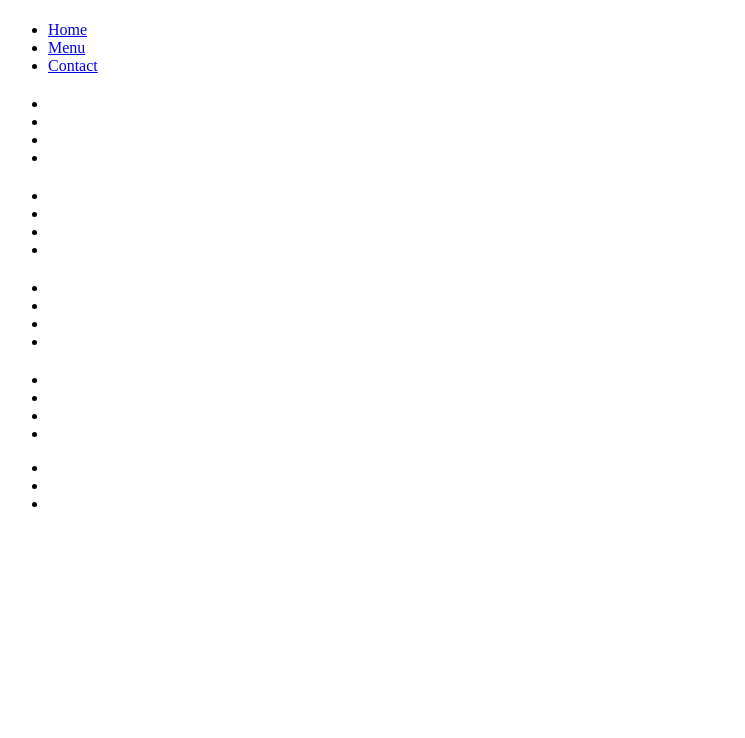
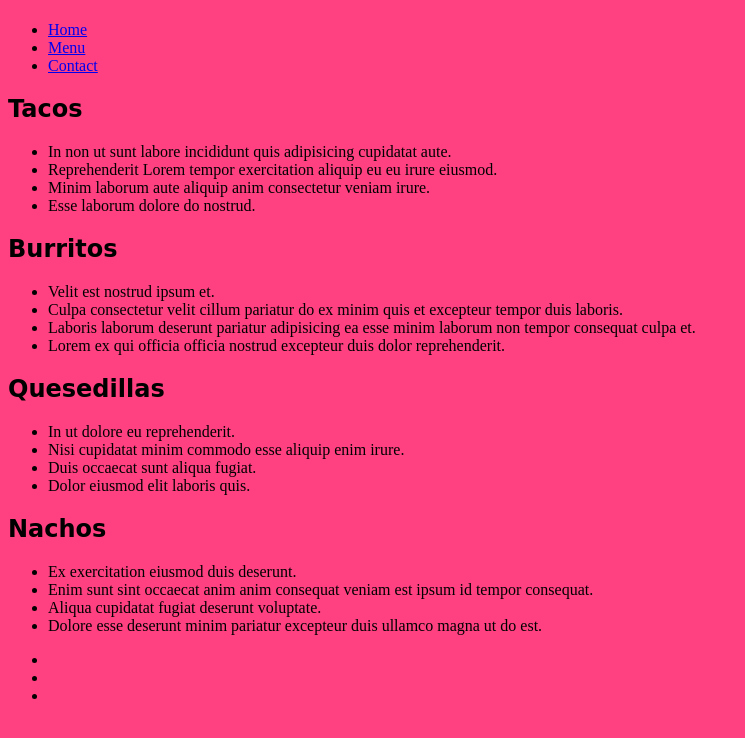
Before and after one commit to bvreeman/brandonrestaurant, a plain HTML site: page Menu.html in a window 1280 px wide. Shown: the whole page, without its empty margins (0-745 px from the left). Drawn offline with Linux system fonts and the light colour scheme.

Commit message:
Choose colors and fonts

```diff
--- a/Menu.html
+++ b/Menu.html
@@ -3,6 +3,7 @@
 <head>
     <meta charset="UTF-8">
     <title>Restaurant</title>
+    <link rel="stylesheet" href="./css/style.css">
 </head>
 <body>
     <header>
@@ -17,39 +18,39 @@
     </header>
     <main>
         <div>
-            <h2></h2>
+            <h2>Tacos</h2>
             <ul>
-                <li></li>
-                <li></li>
-                <li></li>
-                <li></li>
+                <li>In non ut sunt labore incididunt quis adipisicing cupidatat aute.</li>
+                <li>Reprehenderit Lorem tempor exercitation aliquip eu eu irure eiusmod.</li>
+                <li>Minim laborum aute aliquip anim consectetur veniam irure.</li>
+                <li>Esse laborum dolore do nostrud.</li>
             </ul>
         </div>
         <div>
-            <h2></h2>
+            <h2>Burritos</h2>
             <ul>
-                <li></li>
-                <li></li>
-                <li></li>
-                <li></li>
+                <li>Velit est nostrud ipsum et.</li>
+                <li>Culpa consectetur velit cillum pariatur do ex minim quis et excepteur tempor duis laboris.</li>
+                <li>Laboris laborum deserunt pariatur adipisicing ea esse minim laborum non tempor consequat culpa et.</li>
+                <li>Lorem ex qui officia officia nostrud excepteur duis dolor reprehenderit.</li>
             </ul>
         </div>
         <div>
-            <h2></h2>
+            <h2>Quesedillas</h2>
             <ul>
-                <li></li>
-                <li></li>
-                <li></li>
-                <li></li>
+                <li>In ut dolore eu reprehenderit.</li>
+                <li>Nisi cupidatat minim commodo esse aliquip enim irure.</li>
+                <li>Duis occaecat sunt aliqua fugiat.</li>
+                <li>Dolor eiusmod elit laboris quis.</li>
             </ul>
         </div>
         <div>
-            <h2></h2>
+            <h2>Nachos</h2>
             <ul>
-                <li></li>
-                <li></li>
-                <li></li>
-                <li></li>
+                <li>Ex exercitation eiusmod duis deserunt.</li>
+                <li>Enim sunt sint occaecat anim anim consequat veniam est ipsum id tempor consequat.</li>
+                <li>Aliqua cupidatat fugiat deserunt voluptate.</li>
+                <li>Dolore esse deserunt minim pariatur excepteur duis ullamco magna ut do est.</li>
             </ul>
         </div>
     </main>
--- /dev/null
+++ b/css/style.css
@@ -0,0 +1,17 @@
+/*
+primary: #ff4081;
+p-light: #ff79b0;
+p-dark: #c60055;
+secondary: #e676e6;
+s-light: #66ffa6;
+s-dark: #00b248;
+font-family: 'Rammetto One', cursive;
+*/
+body {
+    background-color: #ff4081;
+}
+
+h1,
+h2{
+    font-family: 'Rammetto One', cursive;
+}
```
Also changed, not shown: contact.html (+2 -1 lines), index.html (+9 -7 lines).
